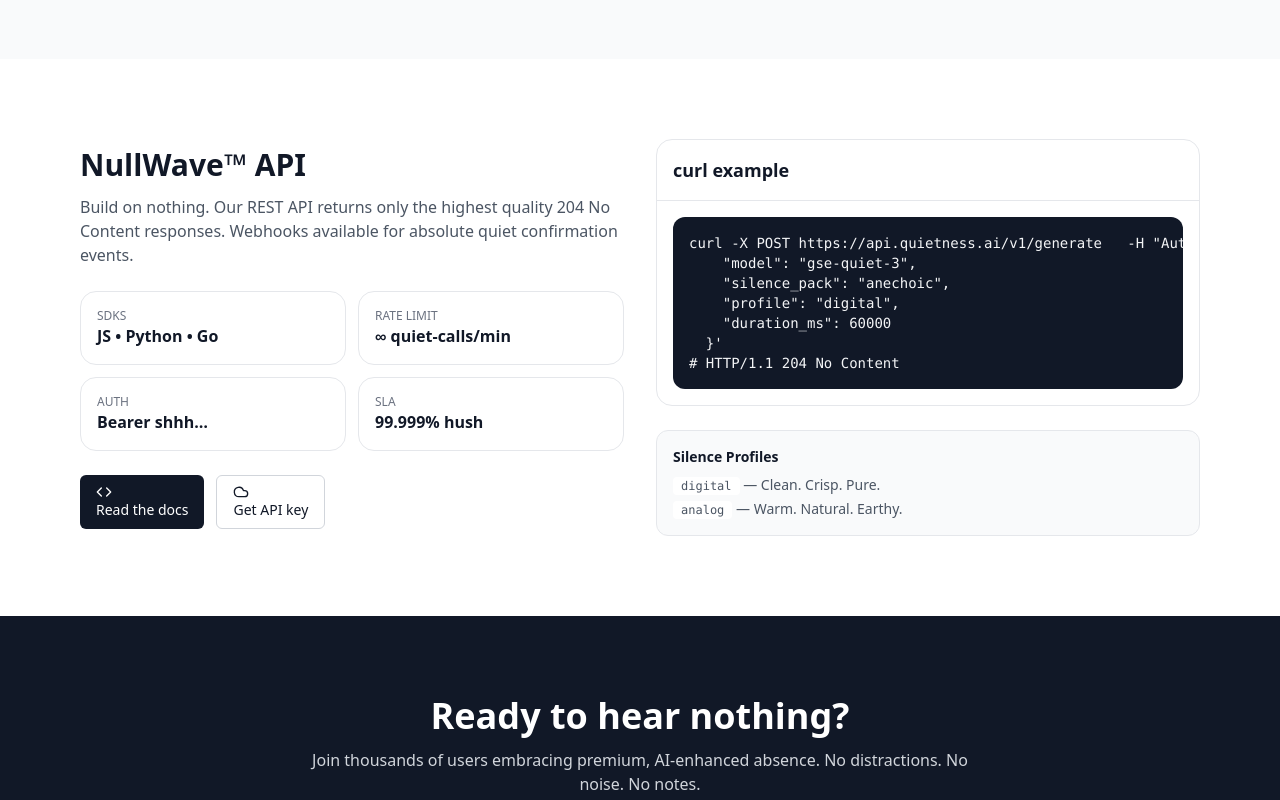
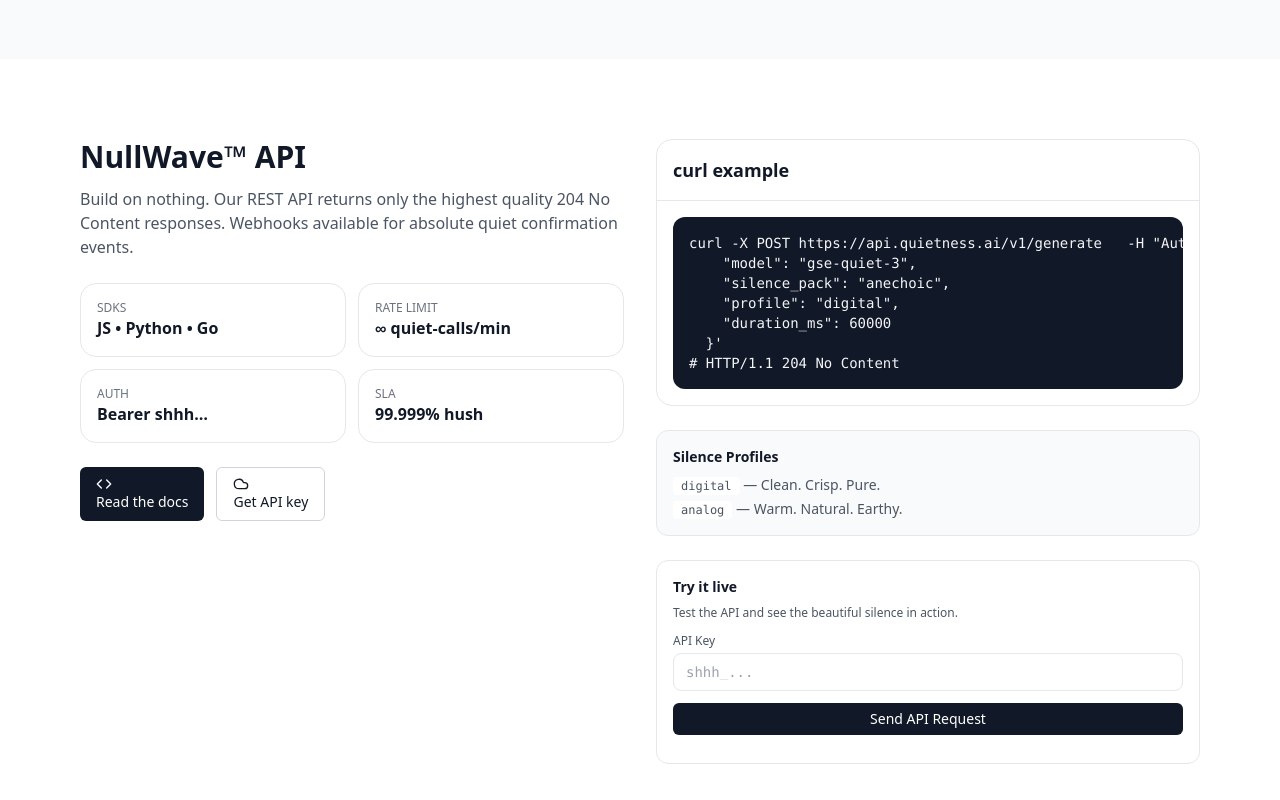
Before and after one commit to ShaharZivan/quietness-ai, a React (Vite) app: page / in a window 1280 px wide. Shown: the part 2260-3060 px from the top of the page. Built offline with nearby package versions, Linux system fonts and the light colour scheme.

Commit message:
"try it"

```diff
--- a/src/quiet.jsx
+++ b/src/quiet.jsx
@@ -11,17 +11,59 @@ export default function QuietAIPage() {
   const [copied, setCopied] = useState(false);
   const [apiKey] = useState(() => {
     const chars = 'abcdefghijklmnopqrstuvwxyzABCDEFGHIJKLMNOPQRSTUVWXYZ0123456789';
-    let key = 'quiet_';
+    let key = 'shhh_';
     for (let i = 0; i < 32; i++) {
       key += chars.charAt(Math.floor(Math.random() * chars.length));
     }
     return key;
   });
+  const [apiResponse, setApiResponse] = useState(null);
+  const [apiLoading, setApiLoading] = useState(false);
+  const [testApiKey, setTestApiKey] = useState('');
 
   const copyToClipboard = () => {
     navigator.clipboard.writeText(apiKey);
     setCopied(true);
     setTimeout(() => setCopied(false), 2000);
+  };
+
+  const tryApi = async () => {
+    setApiLoading(true);
+    setApiResponse(null);
+
+    // Simulate API call delay
+    await new Promise(resolve => setTimeout(resolve, 800));
+
+    // Check if API key is valid (must start with "shhh_")
+    if (!testApiKey || !testApiKey.startsWith('shhh_')) {
+      setApiResponse({
+        status: 403,
+        statusText: 'Forbidden',
+        headers: {
+          'date': new Date().toUTCString(),
+          'server': 'quietness-edge',
+          'x-request-id': Math.random().toString(36).substring(2, 15),
+        },
+        error: 'Invalid API key.',
+      });
+      setApiLoading(false);
+      return;
+    }
+
+    // Fake a successful 204 No Content response
+    setApiResponse({
+      status: 204,
+      statusText: 'No Content',
+      headers: {
+        'date': new Date().toUTCString(),
+        'server': 'quietness-edge',
+        'x-silence-duration': '60000ms',
+        'x-profile': 'digital',
+        'x-request-id': Math.random().toString(36).substring(2, 15),
+      },
+    });
+
+    setApiLoading(false);
   };
   return (
     <div className="min-h-screen bg-white text-gray-900">
@@ -262,7 +304,7 @@ export default function QuietAIPage() {
       {/* API */}
       <section id="api" className="py-20">
         <div className="mx-auto max-w-6xl px-4">
-          <div className="grid md:grid-cols-2 gap-8 items-center">
+          <div className="grid md:grid-cols-2 gap-8 items-start">
             <div>
               <h3 className="text-2xl md:text-3xl font-bold">NullWave™ API</h3>
               <p className="text-gray-600 mt-3">Build on nothing. Our REST API returns only the highest quality 204 No Content responses. Webhooks available for absolute quiet confirmation events.</p>
@@ -348,6 +390,45 @@ export default function QuietAIPage() {
                   <li><span className="font-mono text-xs bg-white px-2 py-0.5 rounded">analog</span> — Warm. Natural. Earthy.</li>
                 </ul>
               </div>
+              <div className="p-4 bg-white rounded-xl border">
+                <div className="text-sm font-semibold mb-2">Try it live</div>
+                <p className="text-xs text-gray-600 mb-3">Test the API and see the beautiful silence in action.</p>
+                <div className="mb-3">
+                  <label className="text-xs text-gray-600 block mb-1">API Key</label>
+                  <input
+                    type="text"
+                    value={testApiKey}
+                    onChange={(e) => setTestApiKey(e.target.value)}
+                    placeholder="shhh_..."
+                    className="w-full px-3 py-2 text-sm font-mono border rounded-lg focus:outline-none focus:ring-2 focus:ring-gray-900"
+                  />
+                </div>
+                <Button
+                  onClick={tryApi}
+                  disabled={apiLoading}
+                  className="w-full rounded-lg mb-3"
+                  size="sm"
+                >
+                  {apiLoading ? 'Generating silence...' : 'Send API Request'}
+                </Button>
+                {apiResponse && (
+                  <div className="mt-3 p-3 bg-gray-900 text-gray-100 rounded-lg text-xs font-mono">
+                    <div className={apiResponse.status === 204 ? "text-green-400" : "text-red-400"}>
+                      HTTP/1.1 {apiResponse.status} {apiResponse.statusText}
+                    </div>
+                    <div className="mt-2 text-gray-400">
+                      {Object.entries(apiResponse.headers).map(([key, value]) => (
+                        <div key={key}>{key}: {value}</div>
+                      ))}
+                    </div>
+                    {apiResponse.error && (
+                      <div className="mt-3 p-2 bg-red-900/30 text-red-300 rounded">
+                        {apiResponse.error}
+                      </div>
+                    )}
+                  </div>
+                )}
+              </div>
             </div>
           </div>
         </div>
```
